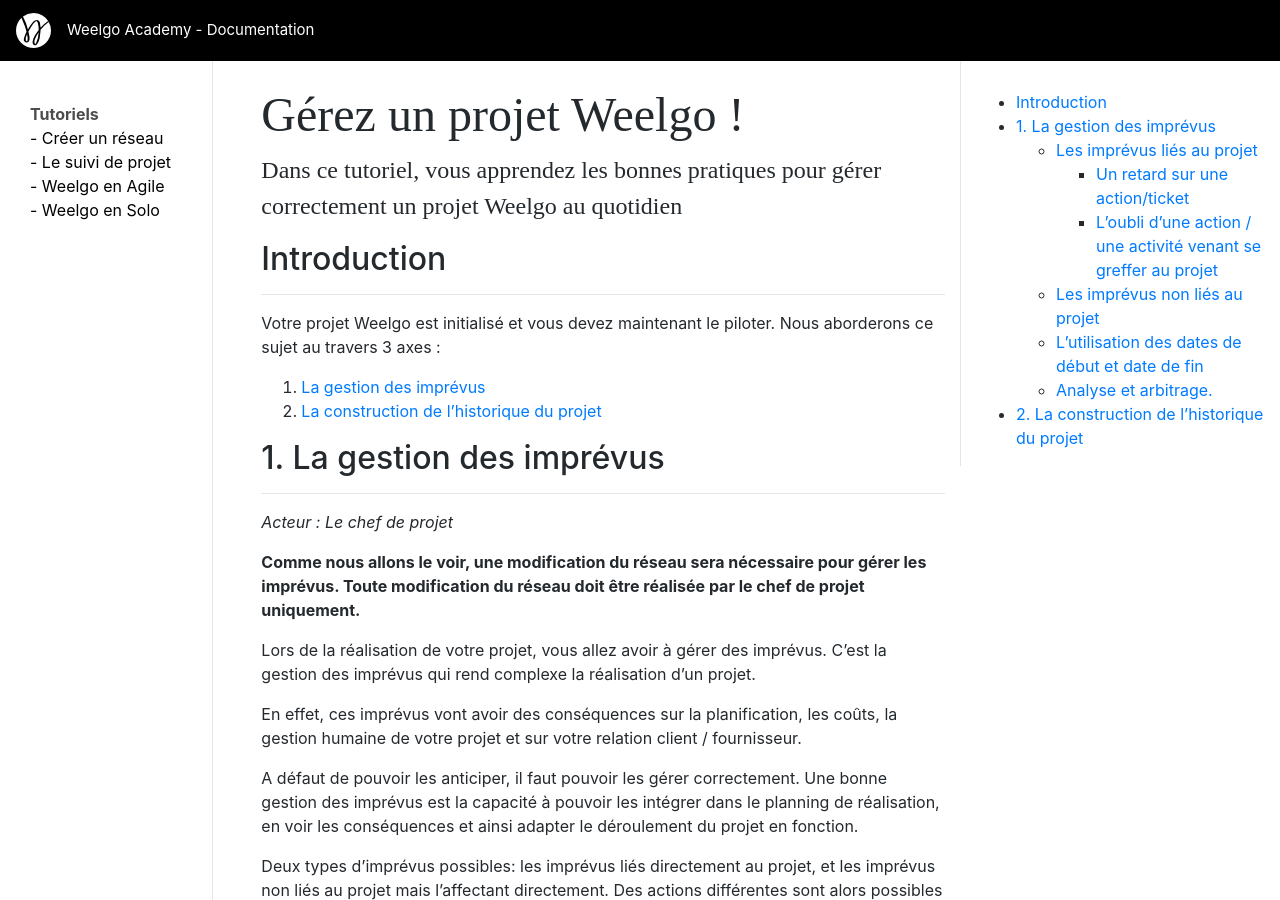
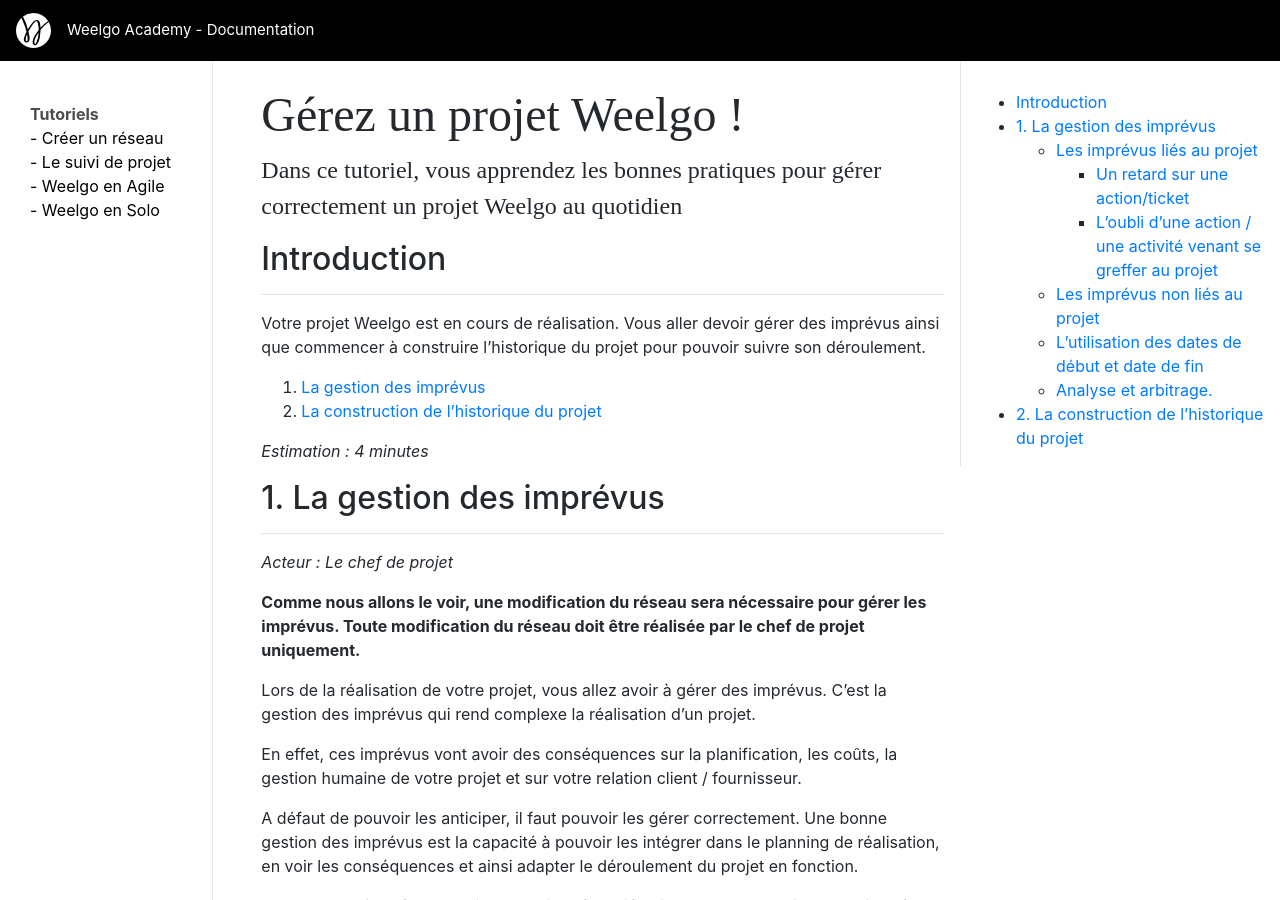
Before and after one commit to Weelgo/weelgo.github.io, a Jekyll site: the page built from fr/tutoriels/2_suiviProjetImprevusEtHistorique.md, in a window 1280 px wide and 900 px high. Built offline with Jekyll 4.4.1, drawn with Linux system fonts in a browser that asks for light colours.

Commit message:
Update 2_suiviProjetImprevusEtHistorique.md

```diff
--- a/fr/tutoriels/2_suiviProjetImprevusEtHistorique.md
+++ b/fr/tutoriels/2_suiviProjetImprevusEtHistorique.md
@@ -8,11 +8,12 @@
 ## Introduction
 ---
 
-Votre projet Weelgo est initialisé et vous devez maintenant le piloter. Nous aborderons ce sujet au travers 3 axes :
+Votre projet Weelgo est en cours de réalisation. Vous aller devoir gérer des imprévus ainsi que commencer à construire l'historique du projet pour pouvoir suivre son déroulement.
 1. [La gestion des imprévus](#gestionImprevus)
 2. [La construction de l'historique du projet](#historiqueProjet)
 
 
+*Estimation : 4 minutes*
 
 ## 1. La gestion des imprévus
 ---
```
